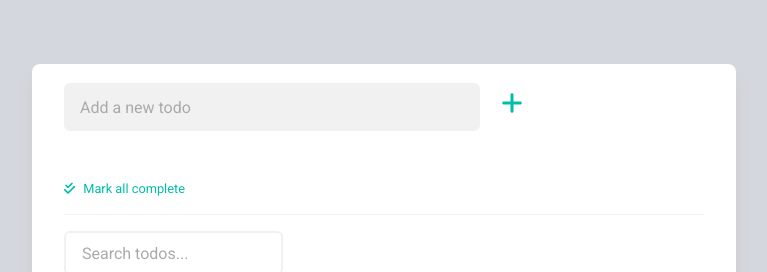
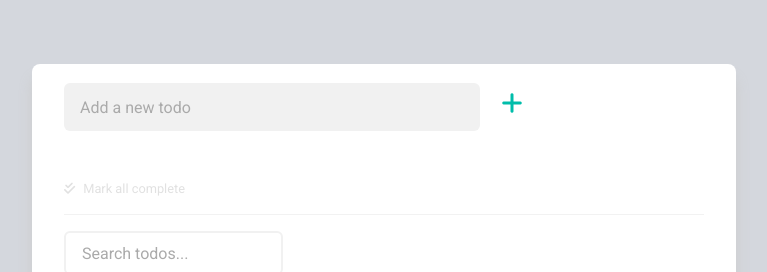
Before and after one commit to edinburghrules/React-todolist, a React (Create React App) app: page / in a window 1280 px wide. Shown: the top 272 px of the page, without its empty margins (256-1023 px from the left). Built offline with nearby package versions, Linux system fonts and the light colour scheme.

Commit message:
fixed spacing between footer btns

```diff
--- a/src/sass/partials/todolist.scss
+++ b/src/sass/partials/todolist.scss
@@ -24,6 +24,10 @@
     border-bottom: 2px solid transparent;
     font-size: .8rem;
     cursor: pointer;
+
+    &:disabled {
+      color: #e1e1e1;
+    }
 
     @media(max-width: 450px) {
       margin-top: .2rem;
@@ -54,6 +58,10 @@
 
       &:hover {
         border-bottom: 2px solid #00bdaa;
+
+        &:disabled {
+          border-bottom: 2px solid transparent;
+        }
       }
 
     }
@@ -96,6 +104,10 @@
 
   &__btns {
     color: #777;
+
+    & > :first-child {
+      margin-right: 2rem;
+    }
   }
 
   &__btn {
```
